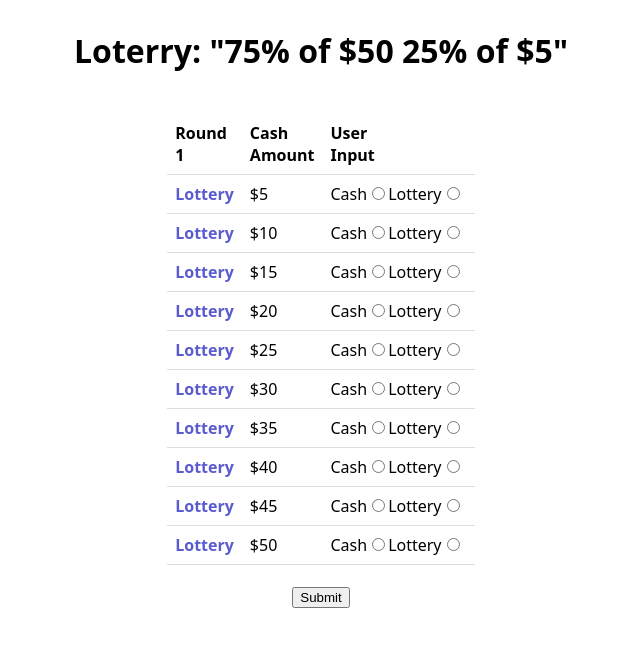
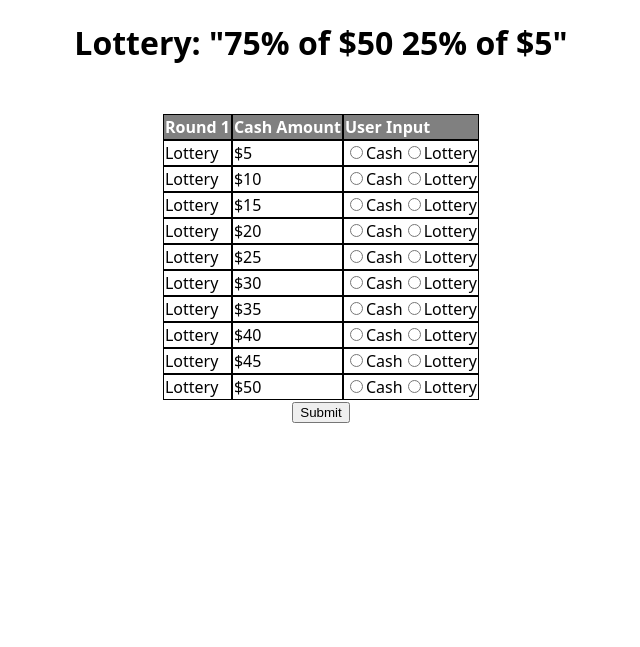
Before and after one commit to ellenguyen/Probability_Research-Survey_website, a Flask app: page /plain_text in a window 1280 px wide. Shown: the top 647 px of the page, without its empty margins (319-959 px from the left). Run offline with Flask 3, Linux system fonts and the light colour scheme; some libraries are stand-ins or nearby versions.

Commit message:
changes the plain text file for the table

```diff
--- a/static/plain_text.css
+++ b/static/plain_text.css
@@ -1,46 +1,46 @@
 /* Styling for the tables */
-table {
-  border-collapse: collapse;
-  width: 20%;
-}
 body{
   font-family: system-ui, -apple-system, BlinkMacSystemFont, 'Segoe UI', Roboto, Oxygen, Ubuntu, Cantarell, 'Open Sans', 'Helvetica Neue', sans-serif;
 }
-
-th, td {
-  padding: 8px;
-  text-align: left;
-  border-bottom: 1px solid #ddd;
+.table {
+  display: table;
+  border-collapse: separate;
+  border-spacing: 0px;
 }
 
-.header{
+.thead {
+  display: table-header-group;
+  color: white;
+  font-weight: bold;
+  background-color: grey;
+}
+
+.tbody {
+  display: table-row-group;
+}
+
+.tr {
+  display: table-row;
+}
+
+.td {
+  display: table-cell;
+  border: 1px solid black;
+  padding: 1px;
+}
+
+.tr.editing .td input {
+  width: 100px;
+}
+
+#big {
   display: flex;
   justify-content: center;
-  color: rgb(0, 0, 0);
+  margin-top: 50px;
 }
 
-.lottery-cell {
-  font-weight: bold;
-  color: rgb(91, 91, 208);
-}
 
-.invalid-input {
-  border: 2px solid red;
-}
-
-.tables-container {
-  margin-top: 20px;
+h1{
   display: flex;
   justify-content: center;
 }
-
-#user-input{
-  padding-right: 100px;
-}
-
-.button{
-  padding-top: 20px;
-  display: flex;
-  justify-content: center;
-
-}
--- a/static/script.js
+++ b/static/script.js
@@ -1,47 +1,62 @@
+// Creating the rows
 function createLotteryRows(cashAmounts, choices, tableBodyId) {
   const tableBody = document.getElementById(tableBodyId);
 
-  cashAmounts.forEach(function(cashAmount, i) {
-    const row = document.createElement("tr");
+  cashAmounts.forEach((cashAmount, index) => {
+      const divTr = document.createElement("div");
+      divTr.className = "tr";
 
-    const lotteryCell = document.createElement("td");
-    const lotteryText = document.createTextNode("Lottery");
-    lotteryCell.appendChild(lotteryText);
-    row.appendChild(lotteryCell);
+      const divLabel = document.createElement("div");
+      divLabel.className = "td";
+      divLabel.textContent = "Lottery";
+      divTr.appendChild(divLabel);
 
-    const cashAmountCell = document.createElement("td");
-    cashAmountCell.textContent = "$" + cashAmount;
-    row.appendChild(cashAmountCell);
+      const divAmount = document.createElement("div");
+      divAmount.className = "td";
+      divAmount.textContent = "$" + cashAmount;
+      divTr.appendChild(divAmount);
 
-    const userInputCell = document.createElement("td");
+      const divChoices = document.createElement("div");
+      divChoices.className = "td";
 
-    for (let key in choices) {
-      let label = document.createElement("label");
-      label.innerText = key;
-      const userInputInput = document.createElement("input");
-      userInputInput.name = "choice" + i;
-      userInputInput.type = "radio";
-      label.appendChild(userInputInput);
-      userInputCell.appendChild(label);
-    }
+      for (let choice in choices) {
+          const label = document.createElement("label");
+          const radioInput = document.createElement("input");
+          radioInput.type = "radio";
+          radioInput.name = "choice" + index;
+          radioInput.value = choice;
+          radioInput.required = true; // Added required attribute
 
-    row.appendChild(userInputCell);
-    tableBody.appendChild(row);
-  });
+          const span = document.createElement("span");
+          span.textContent = choice;
 
-  const lotteryCells = tableBody.querySelectorAll("td:first-child");
-  lotteryCells.forEach(function(cell) {
-    cell.classList.add("lottery-cell");
+          label.appendChild(radioInput);
+          label.appendChild(span);
+          divChoices.appendChild(label);
+      }
+
+      divTr.appendChild(divChoices);
+      tableBody.appendChild(divTr);
   });
 }
 
+// Function to generate a range of lotteries with a specified step size
+function generateLotteryRange(start, end, step) {
+  const range = [];
+  for (let i = start; i <= end; i += step) {
+      range.push(i);
+  }
+  return range;
+}
+
+// First call
 function initializeLotteryTable() {
-  const lotteries = [5, 10, 15, 20, 25, 30, 35, 40, 45, 50];
+  const lotteries = generateLotteryRange(5, 50, 5);
   const choices = {
-    "Cash": false,
-    "Lottery": false
+      "Cash": "Cash",
+      "Lottery": "Lottery"
   };
-  const tableBodyId = "round1-table-body";
+  const tableBodyId = "tbody";
 
   createLotteryRows(lotteries, choices, tableBodyId);
 }
--- a/templates/index.html
+++ b/templates/index.html
@@ -73,7 +73,7 @@
                             </label>
 
                             <label>
-                                <input type="radio" name="statistics" value="No">
+                                <input type="radio" name="statistics" value="No" required>
                                 No
                             </label>
                         </div><br>
--- a/templates/plain_text/plain_text.html
+++ b/templates/plain_text/plain_text.html
@@ -1,39 +1,41 @@
 <!DOCTYPE html>
-<html>
+<html lang="en">
 <head>
-    <meta charset="UTF-8" />
-    <meta http-equiv="X-UA-Compatible" content="IE=edge" />
-    <meta name="viewport" content="width=device-width, initial-scale=1.0" />
+    <meta charset="UTF-8">
+    <meta http-equiv="X-UA-Compatible" content="IE=edge">
+    <meta name="viewport" content="width=device-width, initial-scale=1.0">
     <link rel="stylesheet" type="text/css" href="../../static/plain_text.css" />
     <script src="../../static/script.js"></script>
+    <title>Document</title>
 </head>
 <body>
-    <div class="header">
-        <h1>Loterry: "75% of $50 25% of $5"</h1>
-    </div>
-    <div class="tables-container">
-        <table id="round1-table">
-            <thead>
-              <tr>
-                <th>Round 1</th>
-                <th>Cash Amount</th>
-                <th id="user-input">User Input</th>
-              </tr>
-            </thead>
-            <tbody id="round1-table-body">
-            </tbody>
-        </table>
-
-
+    <div>
+        <h1>Lottery: "75% of $50 25% of $5"</h1>
     </div>
 
-    <div class="button">
-        <form method="post" action="/success" >
-            <input type="submit"/>
+    <div id="big">
+        <form action="/users_first_choice" method="post">
+            <div class="table">
+
+                <div class="thead">
+                    <div class="tr">
+                        <div class="td">Round 1</div>
+                        <div class="td">Cash Amount</div>
+                        <div class="td">User Input</div>
+                    </div>
+                </div>
+
+                <div class="tbody" id="tbody">
+                    <!-- Rows will be dynamically added here -->
+                </div>
+
+            </div>
+
+            <div class="submit-button" style="text-align: center;" action="/users_first_choice">
+                <button type="submit" class="submit-button" style="margin-left: auto; margin-right: auto;">Submit</button>
+             </div>
         </form>
-
     </div>
-
 
 
 </body>
```
